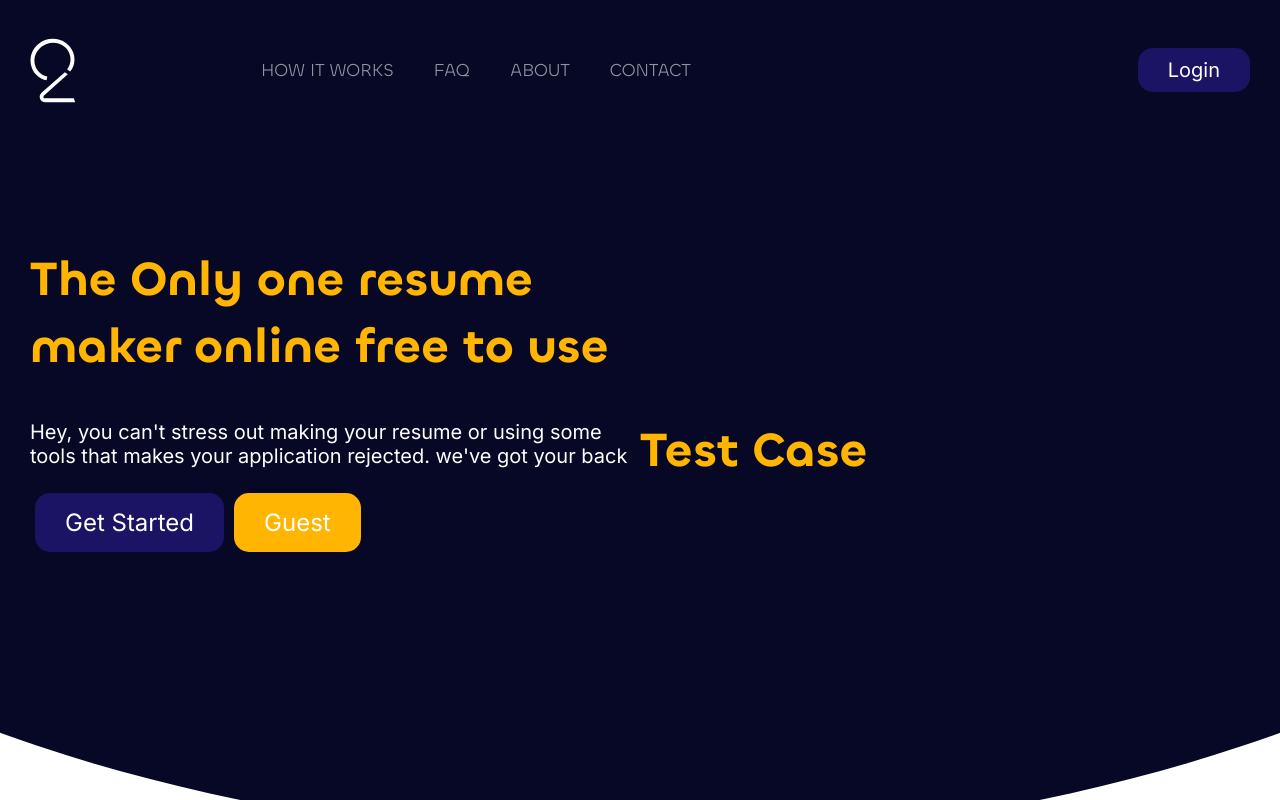
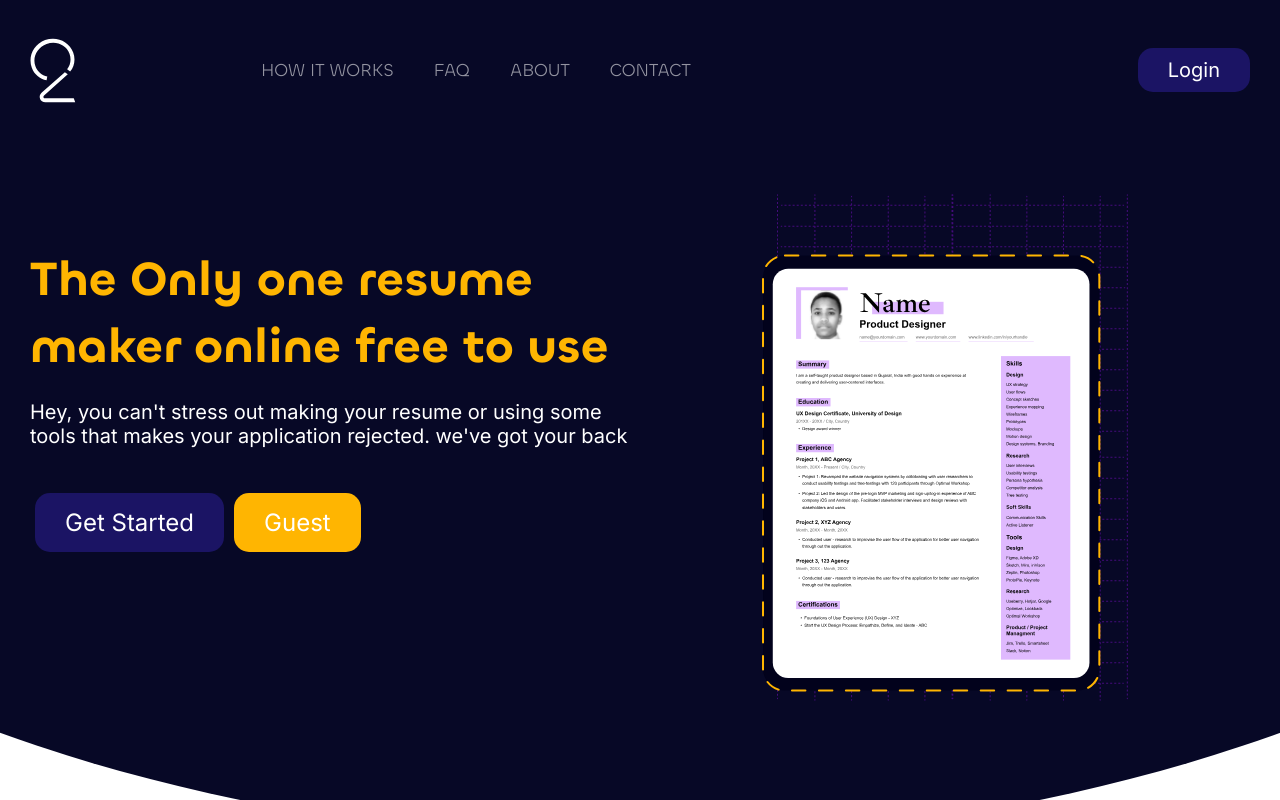
Before and after one commit to uwenayoallain/cv, a Next.js app: page / in a window 1280 px wide. Built offline with nearby package versions, Linux system fonts and the light colour scheme.

Commit message:
header_section done

```diff
--- a/pages/index.tsx
+++ b/pages/index.tsx
@@ -1,5 +1,7 @@
 import type { NextPage } from "next";
 import Link from "next/link";
+import Image from "next/image";
+import template from "public/images/template.svg";
 
 const Home: NextPage = () => {
   return (
@@ -45,7 +47,9 @@ const Home: NextPage = () => {
             </div>
           </div>
           <div className='half'>
-            <h1>Test Case</h1>
+            <div className='image'>
+              <Image src={template} alt='Template Image' className='image' />
+            </div>
           </div>
         </div>
       </section>
--- a/styles/globals.scss
+++ b/styles/globals.scss
@@ -57,7 +57,7 @@
     .logo {
       width: 46px;
       height: 65px;
-      background-image: url("../public/logo_white.svg");
+      background-image: url("../public/images/logo_white.svg");
       background-size: contain;
     }
     .nav-links {
@@ -86,15 +86,19 @@
       display: flex;
       flex-wrap: wrap;
       align-items: center;
+      justify-content: center;
+      .image {
+        width: 60%;
+      }
     }
     & > .half:first-child {
       & > div {
         width: 100%;
         height: 60%;
-        p {
+        & > p {
           color: $primary-text;
           font-size: 20px;
-          margin: 40px 0;
+          margin: 20px 0 60px;
         }
       }
       a {
```
Also changed, not shown: public/images/logo_white.svg (renamed from public/logo_white.svg), public/images/template.svg (added).
